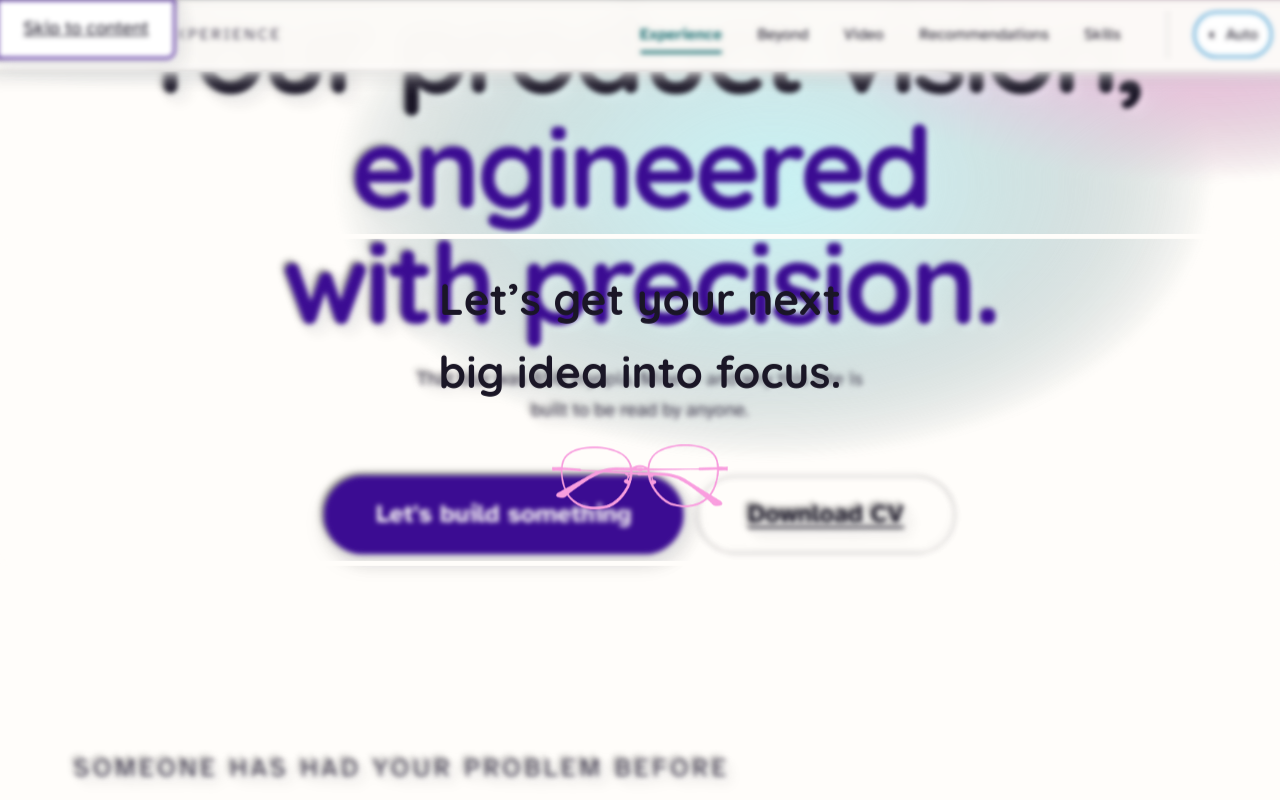
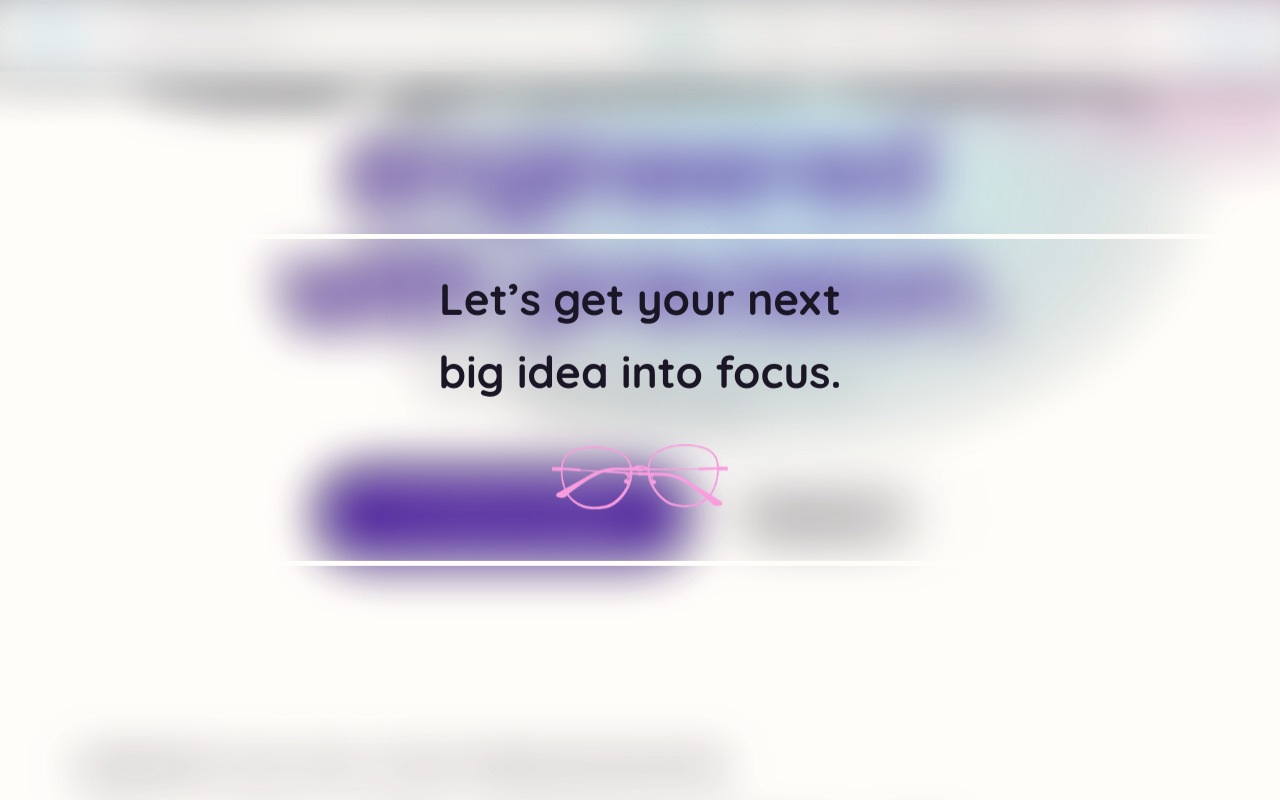
Before and after one commit to rmmindo/rheana-portfolio, a React (Vite) app in the folder apps/web/: page / in a window 1280 px wide. Shown: the top 800 px of the page. Built offline with nearby package versions, Linux system fonts and the light colour scheme; no server answers.

Commit message:
fix: enforce blur interaction blocking, hide skip link, and fix glare animation

```diff
--- a/apps/web/src/components/VisionGate.jsx
+++ b/apps/web/src/components/VisionGate.jsx
@@ -76,10 +76,23 @@ export default function VisionGate() {
     document.body.style.overflow = 'hidden';
     document.documentElement.classList.add('is-gated');
     dialogRef.current?.focus();
+
+    // Block interaction on the background layer
+    const root = document.getElementById('root');
+    const siblings = root ? Array.from(root.children).filter(child => !child.classList.contains('gate')) : [];
+    siblings.forEach(s => {
+      s.setAttribute('aria-hidden', 'true');
+      s.setAttribute('inert', 'true'); // Native block for focus and screen readers
+    });
+
     return () => {
       document.body.style.overflow = prev;
       document.documentElement.classList.remove('is-gated');
       document.documentElement.classList.remove('is-clearing');
+      siblings.forEach(s => {
+        s.removeAttribute('aria-hidden');
+        s.removeAttribute('inert');
+      });
     };
   }, [open]);
 
@@ -127,16 +140,6 @@ export default function VisionGate() {
       ref={dialogRef}
       tabIndex={-1}
     >
-
-
-      {/* Floating bokeh dots for depth */}
-      <div className="gate__bokeh" aria-hidden="true">
-        <div className="gate__bokeh-dot gate__bokeh-dot--1" />
-        <div className="gate__bokeh-dot gate__bokeh-dot--2" />
-        <div className="gate__bokeh-dot gate__bokeh-dot--3" />
-        <div className="gate__bokeh-dot gate__bokeh-dot--4" />
-      </div>
-
       <div className="gate__stage">
         <p id="gate-statement" className="gate__statement">{t('gate.statement')}</p>
 
--- a/apps/web/src/styles/base/_a11y.scss
+++ b/apps/web/src/styles/base/_a11y.scss
@@ -11,19 +11,31 @@
   white-space: nowrap;
 }
 
-// Skip link: hidden until focused, then unmissable.
+// Skip link: strictly hidden (screen-reader only) until focused, then unmissable.
 .skip-link {
-  position: absolute; top: 0; left: 0;
-  z-index: 999;
-  padding: v.space(3) v.space(5);
-  background: var(--paper-raised);
-  color: var(--text);
-  border: 2px solid var(--focus);
-  border-radius: 0 0 v.$radius-sm 0;
-  transform: translateY(-110%);
-  transition: transform v.$dur-fast v.$ease-out;
+  clip: rect(0 0 0 0);
+  clip-path: inset(50%);
+  height: 1px;
+  overflow: hidden;
+  position: absolute;
+  white-space: nowrap;
+  width: 1px;
 
-  &:focus { transform: translateY(0); }
+  &:focus {
+    clip: auto;
+    clip-path: none;
+    height: auto;
+    width: auto;
+    overflow: visible;
+    z-index: 999;
+    top: 0;
+    left: 0;
+    padding: v.space(3) v.space(5);
+    background: var(--paper-raised);
+    color: var(--text);
+    border: 2px solid var(--focus);
+    border-radius: 0 0 v.$radius-sm 0;
+  }
 }
 
 // One focus style everywhere. The halo guarantees 3:1 against BOTH the
--- a/apps/web/src/styles/components/_gate.scss
+++ b/apps/web/src/styles/components/_gate.scss
@@ -10,12 +10,14 @@
 .is-gated body { overflow: hidden; }
 
 .is-gated #root > *:not(.gate) {
-  filter: blur(2.5px)
+  filter: blur(25px)
           drop-shadow(4px 4px 3px rgba(255, 255, 255, 0.6))
           drop-shadow(8px 8px 6px rgba(255, 255, 255, 0.3))
           drop-shadow(-3px -3px 2px rgba(0, 0, 0, 0.4));
   transform: scale(1.04);
   transform-origin: center;
+  pointer-events: none;
+  user-select: none;
 }
 
 .is-gated.is-clearing #root > *:not(.gate) {
@@ -37,7 +39,7 @@
   top: 50%;
   left: 50%;
   transform: translate(-50%, -50%);
-  z-index: 50;
+  z-index: 999;
   display: grid;
   place-items: center;
   padding: v.space(5);
@@ -154,6 +156,13 @@
     animation: gate-wear 2500ms cubic-bezier(0.4, 0, 0.2, 1) forwards;
   }
 
+  // Hide the glare immediately so it doesn't detach
+  .gate.is-wearing .gate__glasses::after {
+    opacity: 0;
+    animation: none;
+    display: none;
+  }
+
   @keyframes gate-wear {
     0%   { transform: translate3d(0, 0, 0) scale(1); opacity: 1; }
     30%  { transform: translate3d(0, 5vh, 0) scale(3); opacity: 1; }
```
